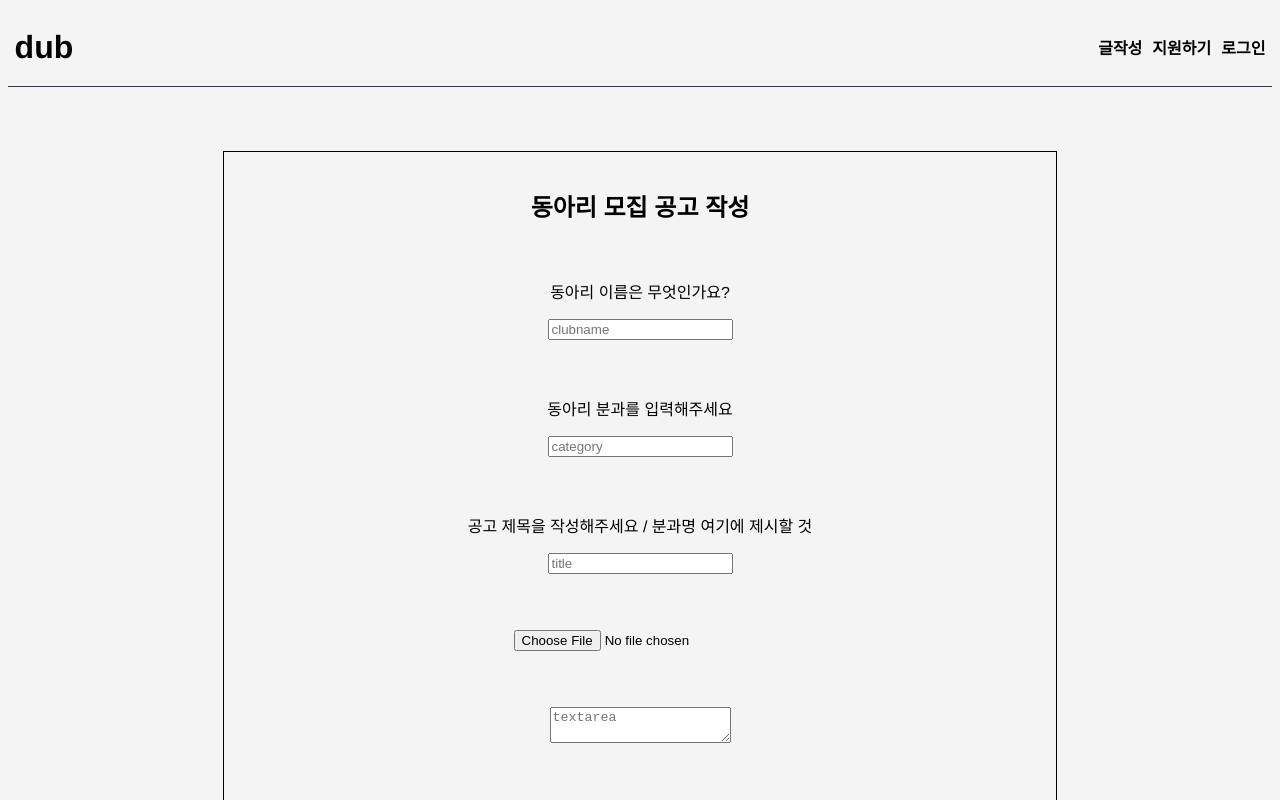
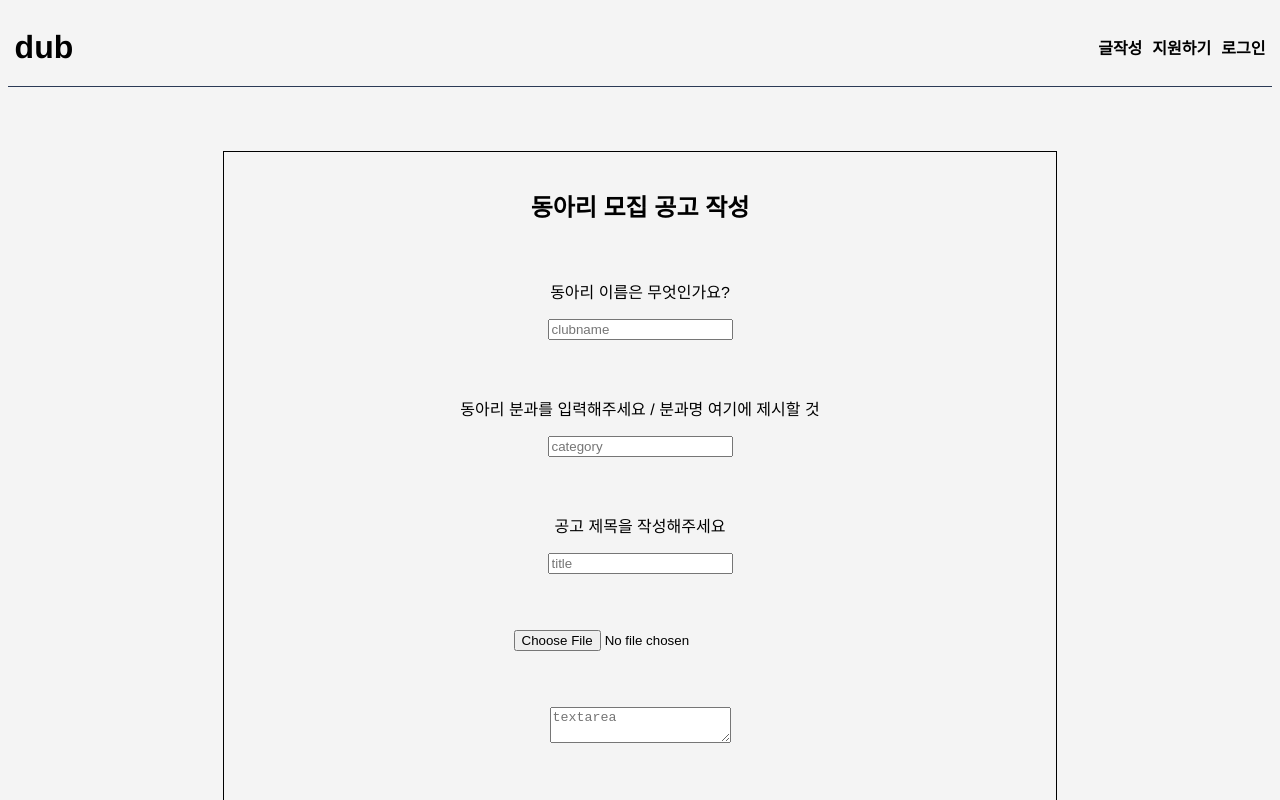
Before and after one commit to Likelion-Kwangwoon/dub_club_wanted, a React (Create React App) app in the folder dub/: page /detailinput in a window 1280 px wide. Shown: the top 800 px of the page. Built offline with nearby package versions, Linux system fonts and the light colour scheme.

Commit message:
detailInput form styling & text
분과명 위치 수정

```diff
--- a/dub/src/components/detailInput/detailInput.jsx
+++ b/dub/src/components/detailInput/detailInput.jsx
@@ -67,7 +67,7 @@ function DetailInput() {
       <div style={{
           margin: '56px 0',
         }}>
-          <p>동아리 분과를 입력해주세요</p>
+          <p>동아리 분과를 입력해주세요 / 분과명 여기에 제시할 것</p>
       <input name="category" placeholder='category' value={state.category}
         onChange={handleChangeState}
         />
@@ -75,7 +75,7 @@ function DetailInput() {
       <div style={{
           margin: '56px 0',
         }}>
-          <p>공고 제목을 작성해주세요 / 분과명 여기에 제시할 것 </p>
+          <p>공고 제목을 작성해주세요</p>
       <input name="title" placeholder='title' value={state.title}
         onChange={handleChangeState}
         />
```
